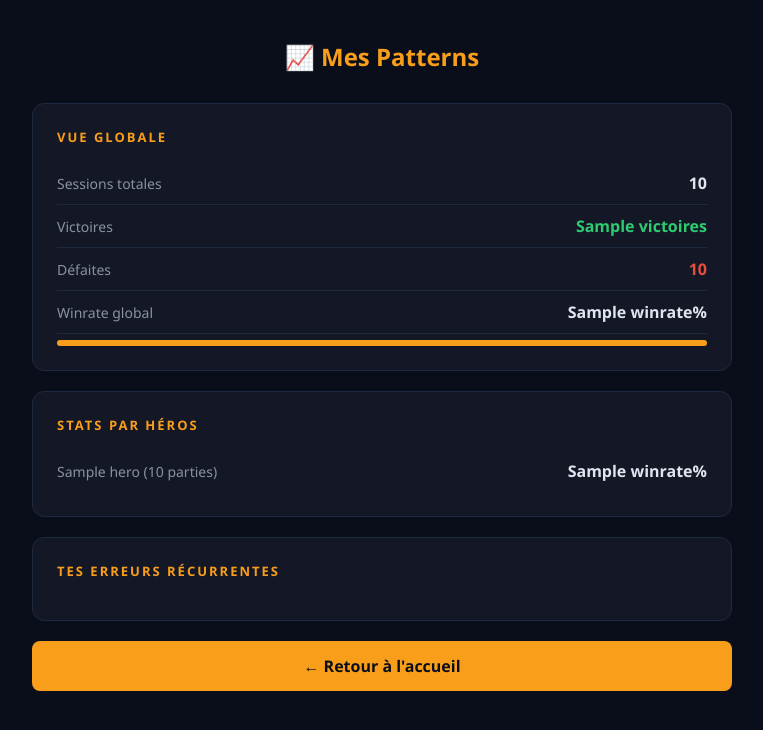
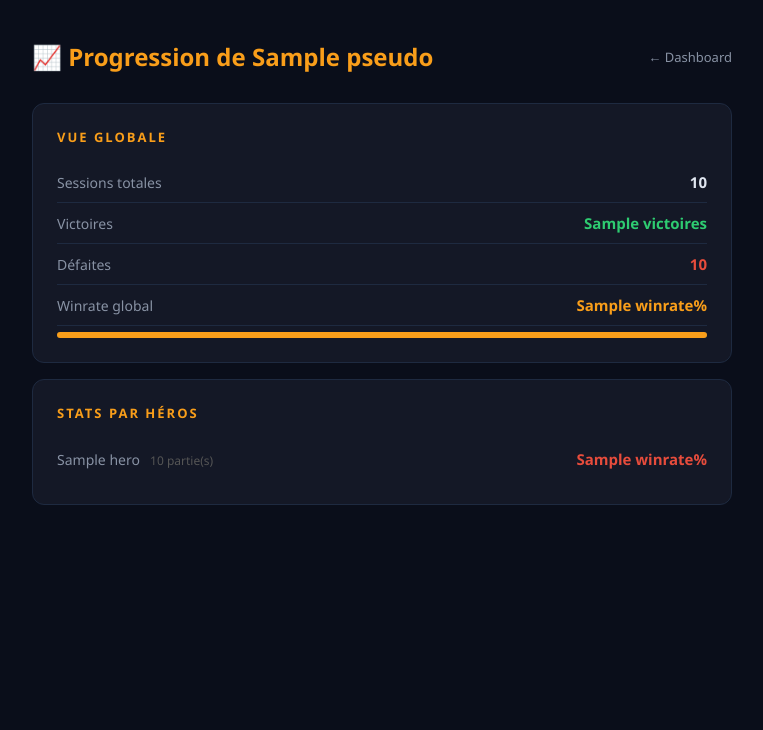
Before and after one commit to NoDesireToBeSeen/tracker-overwatch-app, a Flask app: template templates/progression.html in a window 1280 px wide. Shown: the top 730 px of the page, without its empty margins (258-1021 px from the left). Run offline with Flask 3, Linux system fonts and the light colour scheme; the template is opened without the code that fills it: most values are stand-ins (such as "Sample title", 1, 10 or a date in 2020).

Commit message:
Update progression.html

```diff
--- a/templates/progression.html
+++ b/templates/progression.html
@@ -3,70 +3,144 @@
 <head>
     <meta charset="UTF-8">
     <meta name="viewport" content="width=device-width, initial-scale=1.0">
-    <title>Mes Patterns</title>
+    <title>Progression</title>
+    <script src="https://cdnjs.cloudflare.com/ajax/libs/Chart.js/4.4.0/chart.umd.min.js"></script>
     <style>
         * { margin: 0; padding: 0; box-sizing: border-box; }
         body { background: #0a0e1a; color: #e0e6f0; font-family: 'Segoe UI', sans-serif; padding: 40px 20px; }
         .container { max-width: 700px; margin: 0 auto; }
-        h1 { color: #f99e1a; font-size: 24px; margin-bottom: 30px; text-align: center; }
-        .section { background: #141826; border: 1px solid #1e2a40; border-radius: 12px; padding: 24px; margin-bottom: 20px; }
+        .header { display: flex; justify-content: space-between; align-items: center; margin-bottom: 30px; }
+        h1 { color: #f99e1a; font-size: 24px; }
+        .back { color: #8892a4; font-size: 13px; text-decoration: none; }
+        .back:hover { color: #f99e1a; }
+        .section { background: #141826; border: 1px solid #1e2a40; border-radius: 12px; padding: 24px; margin-bottom: 16px; }
         .section h2 { color: #f99e1a; font-size: 13px; letter-spacing: 2px; text-transform: uppercase; margin-bottom: 16px; }
         .stat-row { display: flex; justify-content: space-between; align-items: center; padding: 10px 0; border-bottom: 1px solid #1e2a40; }
         .stat-row:last-child { border-bottom: none; }
         .stat-label { color: #8892a4; font-size: 14px; }
-        .stat-value { font-weight: 700; font-size: 16px; color: #e0e6f0; }
+        .stat-value { font-weight: 700; font-size: 15px; }
         .winrate-bar { height: 6px; background: #1e2a40; border-radius: 3px; margin-top: 6px; }
         .winrate-fill { height: 100%; border-radius: 3px; background: #f99e1a; }
-        .erreur-item { padding: 12px 0; border-bottom: 1px solid #1e2a40; font-size: 14px; line-height: 1.5; }
+        .erreur-item { padding: 10px 0; border-bottom: 1px solid #1e2a40; font-size: 13px; line-height: 1.5; }
         .erreur-item:last-child { border-bottom: none; }
-        .erreur-count { display: inline-block; background: #f99e1a22; color: #f99e1a; border-radius: 4px; padding: 2px 8px; font-size: 12px; font-weight: 700; margin-right: 8px; }
-        .btn { display: block; text-align: center; padding: 14px; background: #f99e1a; color: #0a0e1a; border-radius: 8px; font-weight: 700; text-decoration: none; margin-top: 20px; }
-        .btn:hover { background: #ffb340; }
-        .vide { text-align: center; color: #8892a4; padding: 40px; }
+        .erreur-count { display: inline-block; background: #f99e1a22; color: #f99e1a; border-radius: 4px; padding: 1px 6px; font-size: 11px; font-weight: 700; margin-right: 6px; }
+        .chart-container { position: relative; height: 200px; }
+        .empty { color: #8892a4; text-align: center; padding: 20px; font-size: 14px; }
     </style>
 </head>
 <body>
     <div class="container">
-        <h1>📈 Mes Patterns</h1>
-        {% if vide %}
-        <div class="vide">
-            <p style="font-size:48px;margin-bottom:16px">🎮</p>
-            <p>Aucune session enregistrée pour l'instant.</p>
-            <a href="/questions" class="btn" style="margin-top:20px">+ Commencer maintenant</a>
+        <div class="header">
+            <h1>📈 Progression de {{ pseudo }}</h1>
+            <a href="/dashboard" class="back">← Dashboard</a>
         </div>
-        {% else %}
+
+        {% if stats %}
+
         <div class="section">
             <h2>Vue globale</h2>
-            <div class="stat-row"><span class="stat-label">Sessions totales</span><span class="stat-value">{{ total }}</span></div>
-            <div class="stat-row"><span class="stat-label">Victoires</span><span class="stat-value" style="color:#2ecc71">{{ victoires }}</span></div>
-            <div class="stat-row"><span class="stat-label">Défaites</span><span class="stat-value" style="color:#e74c3c">{{ total - victoires }}</span></div>
+            <div class="stat-row">
+                <span class="stat-label">Sessions totales</span>
+                <span class="stat-value">{{ stats.total }}</span>
+            </div>
+            <div class="stat-row">
+                <span class="stat-label">Victoires</span>
+                <span class="stat-value" style="color:#2ecc71">{{ stats.victoires }}</span>
+            </div>
+            <div class="stat-row">
+                <span class="stat-label">Défaites</span>
+                <span class="stat-value" style="color:#e74c3c">{{ stats.total - stats.victoires }}</span>
+            </div>
             <div class="stat-row">
                 <span class="stat-label">Winrate global</span>
-                <span class="stat-value">{{ winrate }}%</span>
+                <span class="stat-value" style="color:#f99e1a">{{ stats.winrate }}%</span>
             </div>
-            <div class="winrate-bar"><div class="winrate-fill" style="width:{{ winrate }}%"></div></div>
+            <div class="winrate-bar">
+                <div class="winrate-fill" style="width:{{ stats.winrate }}%"></div>
+            </div>
         </div>
+
+        {% if stats.progression|length > 1 %}
+        <div class="section">
+            <h2>Winrate dans le temps</h2>
+            <div class="chart-container">
+                <canvas id="progressionChart"></canvas>
+            </div>
+        </div>
+        {% endif %}
+
+        {% if stats.stats_heroes %}
         <div class="section">
             <h2>Stats par héros</h2>
-            {% for hero, stats in stats_heroes.items() | sort(attribute='1.total', reverse=True) %}
-            {% if loop.index <= 5 %}
+            {% for hero, s in stats.stats_heroes.items()|sort(attribute='1.total', reverse=True) %}
+            {% if loop.index <= 8 %}
             <div class="stat-row">
-                <span class="stat-label">{{ hero }} ({{ stats.total }} parties)</span>
-                <span class="stat-value">{{ stats.winrate }}%</span>
+                <div>
+                    <span class="stat-label">{{ hero }}</span>
+                    <span style="color:#555;font-size:12px;margin-left:6px">{{ s.total }} partie(s)</span>
+                </div>
+                <span class="stat-value" style="color:{{ '#2ecc71' if s.winrate >= 50 else '#e74c3c' }}">{{ s.winrate }}%</span>
             </div>
             {% endif %}
             {% endfor %}
         </div>
+        {% endif %}
+
+        {% if stats.top_erreurs %}
         <div class="section">
-            <h2>Tes erreurs récurrentes</h2>
-            {% for erreur, nb in top_erreurs %}
+            <h2>Tes 5 erreurs les plus fréquentes</h2>
+            {% for erreur, nb in stats.top_erreurs %}
             <div class="erreur-item">
                 <span class="erreur-count">{{ nb }}x</span>{{ erreur }}
             </div>
             {% endfor %}
         </div>
-        <a href="/" class="btn">← Retour à l'accueil</a>
+        {% endif %}
+
+        {% else %}
+        <div class="section">
+            <div class="empty">Lance ta première session pour voir ta progression ici !</div>
+        </div>
         {% endif %}
     </div>
+
+    {% if stats and stats.progression|length > 1 %}
+    <script>
+        const data = {{ stats.progression | tojson }};
+        const ctx = document.getElementById('progressionChart').getContext('2d');
+        new Chart(ctx, {
+            type: 'line',
+            data: {
+                labels: data.map(d => d.date),
+                datasets: [{
+                    label: 'Winrate (%)',
+                    data: data.map(d => d.winrate),
+                    borderColor: '#f99e1a',
+                    backgroundColor: '#f99e1a22',
+                    borderWidth: 2,
+                    fill: true,
+                    tension: 0.4,
+                    pointBackgroundColor: '#f99e1a',
+                }]
+            },
+            options: {
+                responsive: true,
+                maintainAspectRatio: false,
+                plugins: { legend: { display: false } },
+                scales: {
+                    y: {
+                        min: 0, max: 100,
+                        grid: { color: '#1e2a40' },
+                        ticks: { color: '#8892a4', callback: v => v + '%' }
+                    },
+                    x: {
+                        grid: { color: '#1e2a40' },
+                        ticks: { color: '#8892a4' }
+                    }
+                }
+            }
+        });
+    </script>
+    {% endif %}
 </body>
 </html>
```
